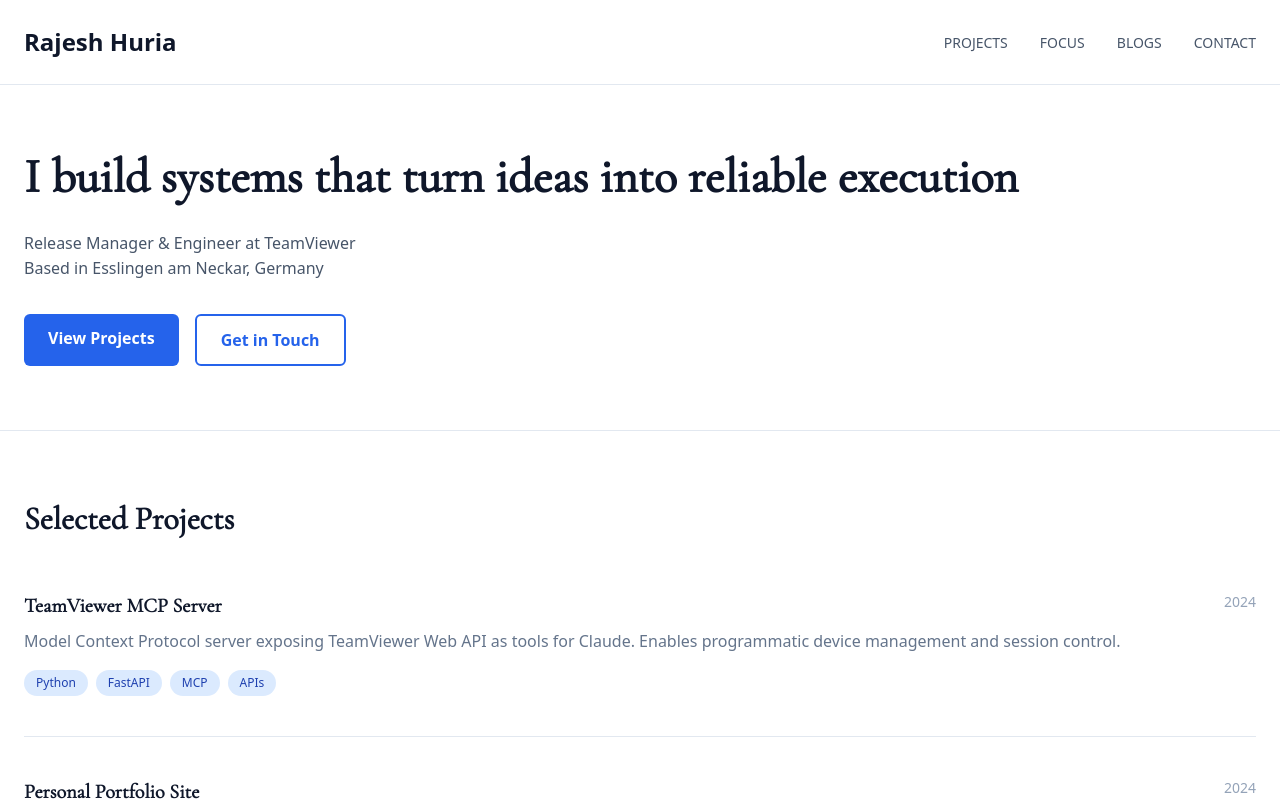
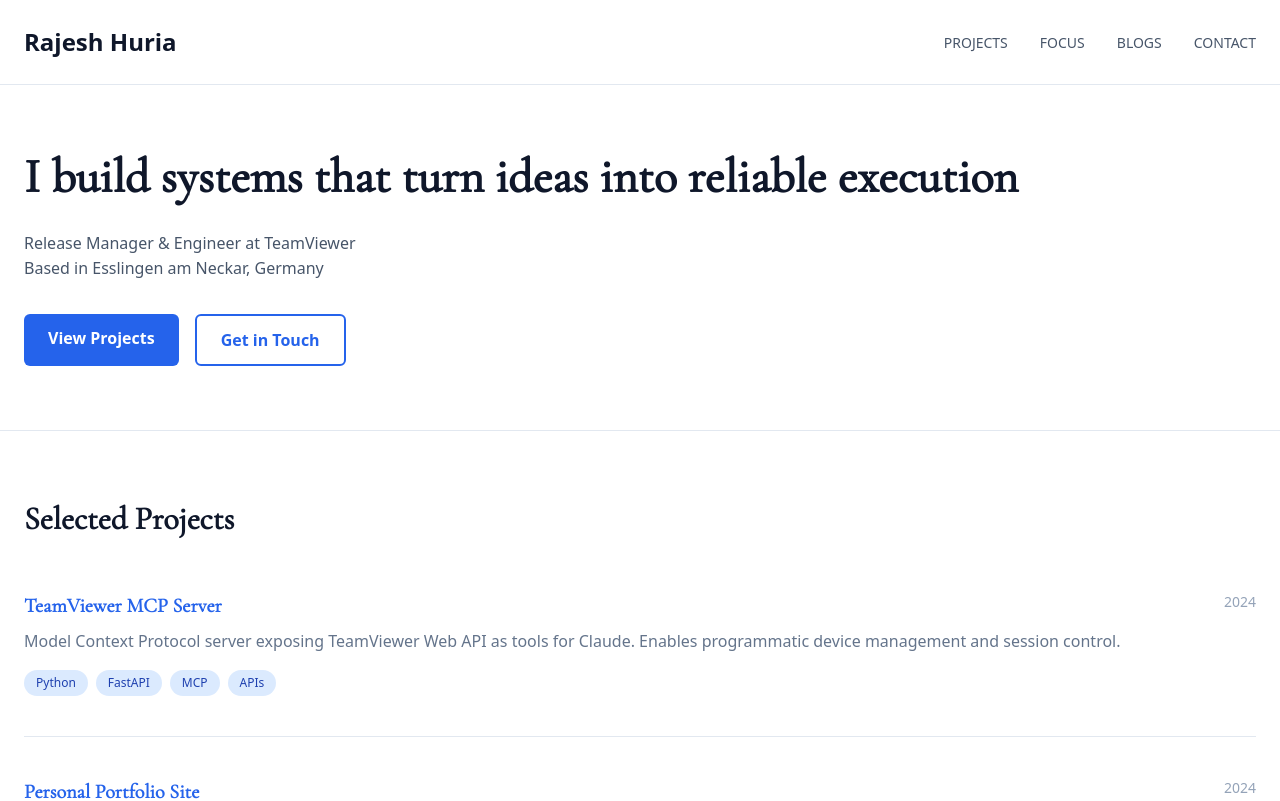
Before and after one commit to RajeshHuria/personal-site, a Next.js app: page / in a window 1280 px wide. Shown: the top 801 px of the page. Built offline with nearby package versions, Linux system fonts and the light colour scheme; a web font is replaced by a local one.

Commit message:
add: github link to teamviewer mcp project
Make TeamViewer MCP Server project title clickable, linking to:
https://github.com/teamviewer/teamviewer-mcp-server

Project title now blue and interactive.

Co-Authored-By: Claude Haiku 4.5 <noreply@anthropic.com>

```diff
--- a/components/PersonalSite.tsx
+++ b/components/PersonalSite.tsx
@@ -192,16 +192,25 @@ export default function PersonalSite() {
               <div key={project.id} style={{ borderBottom: "1px solid #e2e8f0", paddingBottom: "2.5rem" }}>
                 <div style={{ marginBottom: "1rem", display: "flex", justifyContent: "space-between", gap: "1rem" }}>
                   <div>
+                    <a
+                      href={project.id === "mcp-teamviewer" ? "https://github.com/teamviewer/teamviewer-mcp-server" : "#"}
+                      target="_blank"
+                      rel="noopener noreferrer"
+                      style={{ textDecoration: "none", color: "inherit" }}
+                    >
                       <h3
                         style={{
                           fontSize: "1.25rem",
                           fontWeight: "600",
                           marginBottom: "0.5rem",
-                        color: "#0f172a",
+                          color: "#2563eb",
+                          cursor: "pointer",
+                          transition: "color 0.3s",
                         }}
                       >
                         {project.title}
                       </h3>
+                    </a>
                     <p style={{ color: "#64748b", lineHeight: "1.6" }}>{project.description}</p>
                   </div>
                   <span style={{ color: "#94a3b8", fontSize: "0.875rem", whiteSpace: "nowrap" }}>
```
Lines whose indentation alone changed are shown as unchanged.
